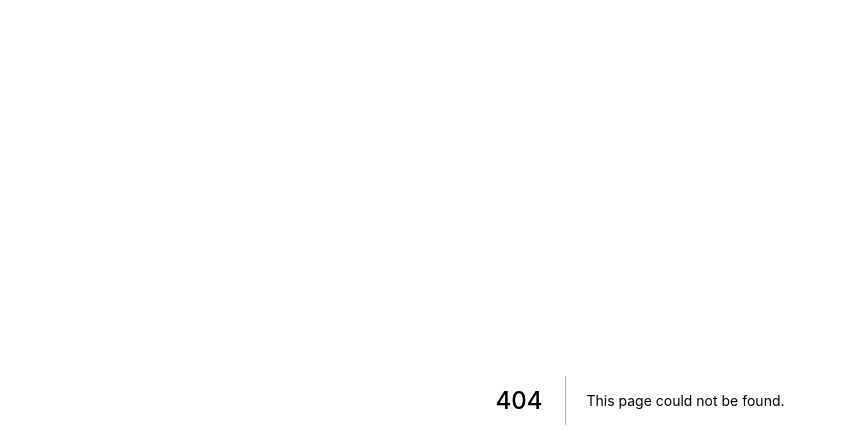
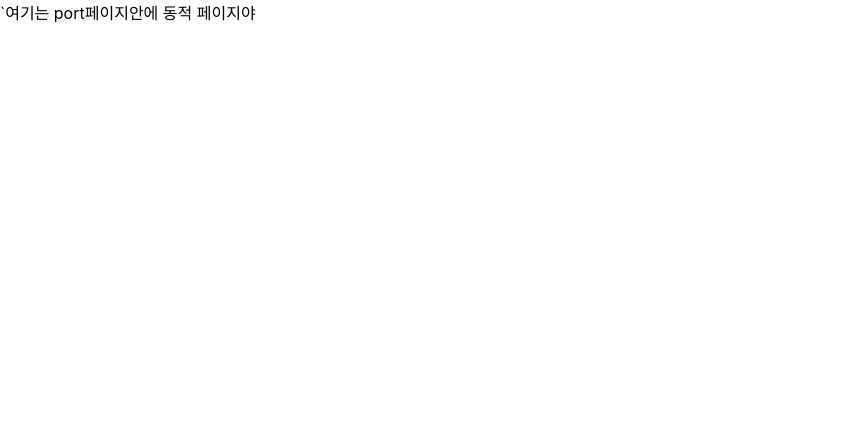
Before and after one commit to jaegeunha94/Next-JS-Project, a Next.js app: page /port/1 in a window 1280 px wide. Before the commit this address had no page. Shown: the top 448 px of the page, without its empty margins (0-846 px from the left). Built offline with nearby package versions, Linux system fonts and the light colour scheme.

Commit message:
Add Next Js Test Code

```diff
--- a/components/Header.js
+++ b/components/Header.js
@@ -12,6 +12,10 @@ const Header = () => {
       <Link href="/about">
         <a style={linkStyle}>소개</a>
       </Link>
+      {/* <Link href="/ssr-test">
+        <a style={linkStyle}>SSR 테스트</a>
+      </Link> */}
+      {/* prefetch */}
       <Link prefetch href="/ssr-test">
         <a style={linkStyle}>SSR 테스트</a>
       </Link>
--- /dev/null
+++ b/pages/port/[id].js
@@ -0,0 +1,12 @@
+import { useRouter } from 'next/router';
+import React from 'react';
+
+const ThisIsId = () => {
+  let router = useRouter();
+
+  console.log(router.query);
+  console.log(router.pathname);
+  return <div>`여기는 port페이지안에 동적 페이지야</div>;
+};
+
+export default ThisIsId;
```
